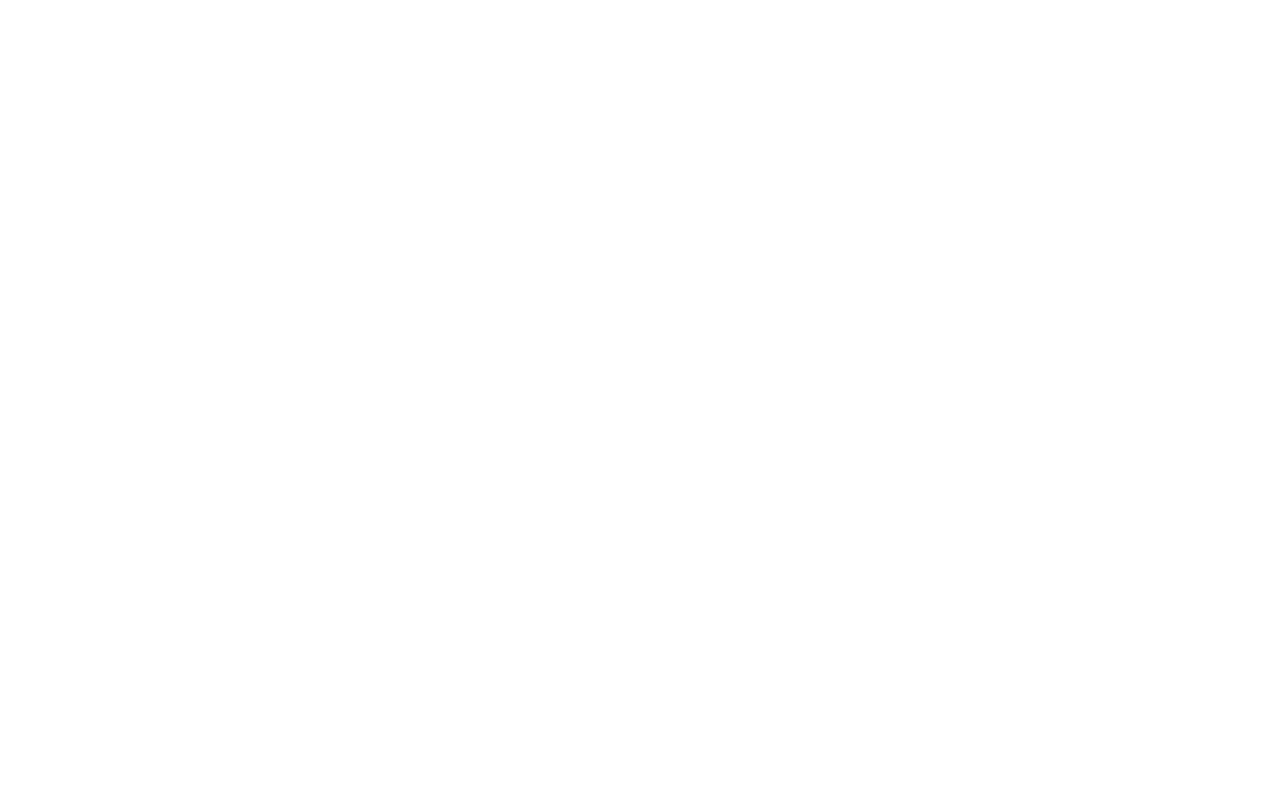
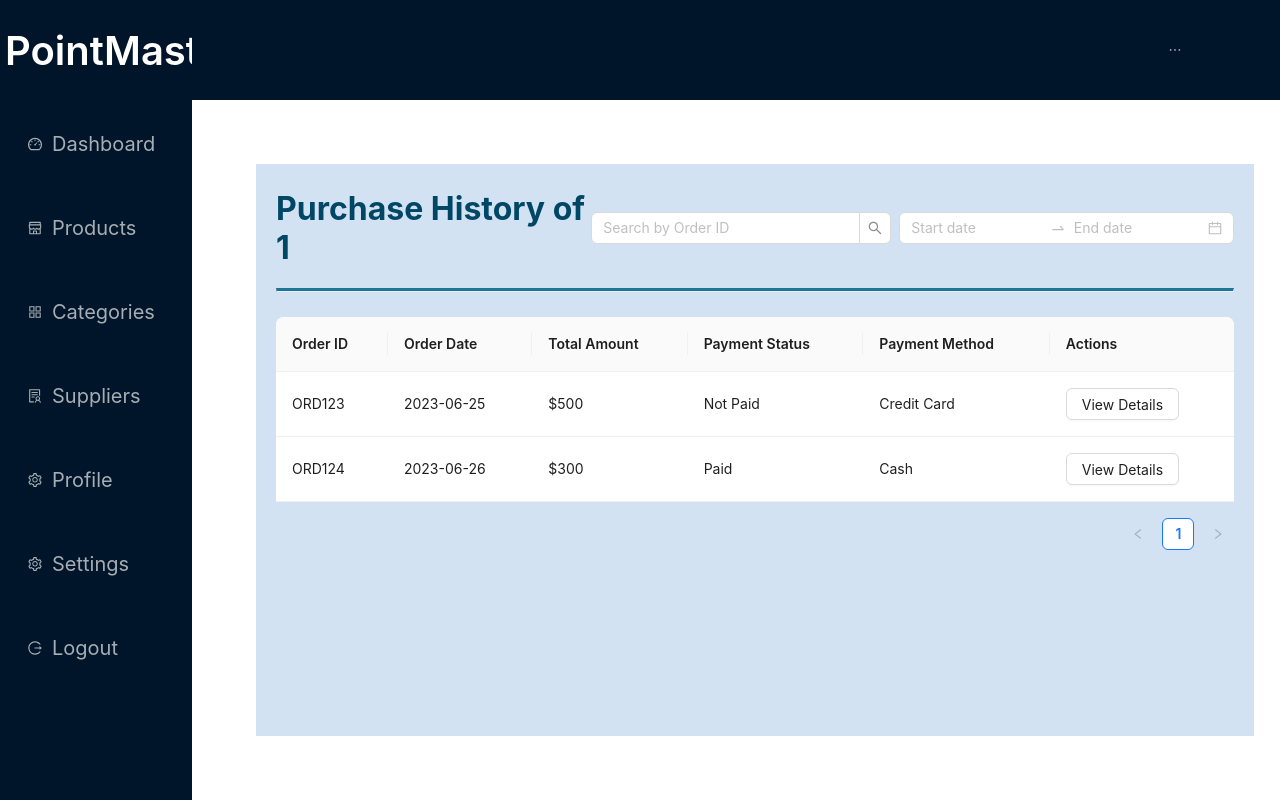
Before and after one commit to PointMaster-POS/web-management, a React (Create React App) app in the folder pointmaster/: page /phistory/1 in a window 1280 px wide. Before the commit this address had no page. Built offline with nearby package versions, Linux system fonts and the light colour scheme.

Commit message:
Adding purchase history page and its css file

```diff
--- a/pointmaster/src/App.js
+++ b/pointmaster/src/App.js
@@ -14,7 +14,7 @@ function App() {
               <Route path="/" element={<InventoryDashboard />} />
               <Route path="/category" element={<Category />} />
               <Route path="/suppliers" element={<Suppliers />} />
-              <Route path="/phistory" element={<PurchaseHistory />} />
+              <Route path="/phistory/:supplier_id" element={<PurchaseHistory />} />
           </Routes>
       </Router>
 
--- a/pointmaster/src/pages/Inventory Pages/PurchaseHistory.js
+++ b/pointmaster/src/pages/Inventory Pages/PurchaseHistory.js
@@ -1,11 +1,167 @@
-import React from 'react'
+import React, { useState } from 'react';
+import { Layout, Table, Space, Modal, Input, Button, DatePicker } from 'antd';
+import NavigationBar from '../../components/Inventory Components/NavigationBar';
+import Sidebar from '../../components/Inventory Components/SideBar';
+import { useNavigate, useParams } from 'react-router-dom';
+import { useLocation } from 'react-router-dom';
+import './purchasehistory.css';
 
-function PurchaseHistory() {
+const { Content } = Layout;
+const { Search } = Input;
+const { RangePicker } = DatePicker;
+
+const initialData = [
+  {
+    key: '1',
+    order_id: 'ORD123',
+    supplier_id: 'SUP123',
+    order_date: '2023-06-25',
+    total_amount: '$500',
+    payment_status: 'Not Paid',
+    payment_method: 'Credit Card',
+    items: [
+      { item_id: 'item001', name: 'Product A', quantity: 2, unit_price: '$100' },
+      { item_id: 'item002', name: 'Product B', quantity: 1, unit_price: '$300' },
+    ],
+  },
+  {
+    key: '2',
+    order_id: 'ORD124',
+    supplier_id: 'SUP124',
+    order_date: '2023-06-26',
+    total_amount: '$300',
+    payment_status: 'Paid',
+    payment_method: 'Cash',
+    items: [
+      { item_id: 'item003', name: 'Product C', quantity: 3, unit_price: '$100' },
+    ],
+  },
+
+];
+
+const PurchaseHistory = () => {
+  const { supplier_id } = useParams();            //  to get supplier_id from URL
+  const [data, setData] = useState(initialData);
+  const [filteredData, setFilteredData] = useState(initialData);
+  const [searchText, setSearchText] = useState('');
+  const [selectedOrder, setSelectedOrder] = useState(null);
+
+
+  const handleSearch = (value) => {
+    const filtered = data.filter(item =>
+      item.order_id.toLowerCase().includes(value.toLowerCase())
+    );
+    setFilteredData(filtered);
+    setSearchText(value);
+  };
+
+  const showDetailsModal = (record) => {
+    setSelectedOrder(record);
+  };
+
+  const handleDateChange = (dates, dateStrings) => {
+    const filtered = data.filter(item => {
+      const orderDate = new Date(item.order_date);
+      return orderDate >= new Date(dateStrings[0]) && orderDate <= new Date(dateStrings[1]);
+    });
+    setFilteredData(filtered);
+  };
+
+  const columns = [
+    {
+      title: 'Order ID',
+      dataIndex: 'order_id',
+      key: 'order_id',
+    },
+    {
+      title: 'Order Date',
+      dataIndex: 'order_date',
+      key: 'order_date',
+    },
+    {
+      title: 'Total Amount',
+      dataIndex: 'total_amount',
+      key: 'total_amount',
+    },
+    {
+      title: 'Payment Status',
+      dataIndex: 'payment_status',
+      key: 'payment_status',
+    },
+    {
+      title: 'Payment Method',
+      dataIndex: 'payment_method',
+      key: 'payment_method',
+    },
+    {
+      title: 'Actions',
+      key: 'actions',
+      render: (text, record) => (
+        <Button onClick={() => showDetailsModal(record)}>View Details</Button>
+      ),
+    },
+  ];
+
+  const orderColumns = [
+    {
+      title: 'Item ID',
+      dataIndex: 'item_id',
+      key: 'item_id',
+    },
+    {
+      title: 'Item Name',
+      dataIndex: 'name',
+      key: 'name',
+    },
+    {
+      title: 'Quantity',
+      dataIndex: 'quantity',
+      key: 'quantity',
+    },
+    {
+      title: 'Unit Price',
+      dataIndex: 'unit_price',
+      key: 'unit_price',
+    },
+  ];
+
   return (
-    <div>
-      <h1>hello world</h1>
-    </div>
-  )
+    <Layout style={{ minHeight: '100vh' }}>
+      <Sidebar />
+      <Layout className="site-layout">
+        <NavigationBar />
+        <Content className="content">
+          <div className="box">
+            <div className="header-container">
+              <h2>Purchase History of {supplier_id}</h2>
+              <Space className="search-bar-container">
+                <Search
+                  placeholder="Search by Order ID"
+                  onSearch={handleSearch}
+                  onChange={(e) => handleSearch(e.target.value)}
+                  value={searchText}
+                  style={{ width: 300 }}
+                />
+                <RangePicker onChange={handleDateChange} />
+              </Space>
+            </div>
+            <hr />
+            <Table columns={columns} dataSource={filteredData} pagination={{ pageSize: 10 }} />
+            {selectedOrder && (
+              <Modal
+                title={`Order Details - ${selectedOrder.order_id}`}
+                visible={!!selectedOrder}
+                onCancel={() => setSelectedOrder(null)}
+                footer={null}
+              >
+                <Table columns={orderColumns} dataSource={selectedOrder.items} pagination={false} />
+              </Modal>
+            )}
+          </div>
+        </Content>
+      </Layout>
+    </Layout>
+  );
 };
 
 export default PurchaseHistory;
--- a/pointmaster/src/pages/Inventory Pages/Suppliers.js
+++ b/pointmaster/src/pages/Inventory Pages/Suppliers.js
@@ -97,15 +97,10 @@ const Suppliers = () => {
   const [data, setData] = useState(initialData);
   const [searchText, setSearchText] = useState('');
   const [filteredData, setFilteredData] = useState(data);
-  const [isEditModalVisible, setIsEditModalVisible] = useState(false);
-  const [currentRecord, setCurrentRecord] = useState(null);
-  const [form] = Form.useForm();
-
   const navigate = useNavigate();
 
-  const handleViewOrders = (supplierId) => {
-    navigate('/phistory');
-    console.log('Viewing orders for supplier:', supplierId);
+  const handleViewOrders = (supplier_id) => {
+    navigate(`/phistory/${supplier_id}`);
   };
 
   const handleEdit = (values) => {
@@ -114,13 +109,6 @@ const Suppliers = () => {
     );
     setData(newData);
     setFilteredData(newData);
-    setIsEditModalVisible(false);
-  };
-
-  const showEditModal = (record) => {
-    setCurrentRecord(record);
-    form.setFieldsValue(record);
-    setIsEditModalVisible(true);
   };
 
   const showDeleteConfirm = (supplierName) => {
@@ -135,7 +123,7 @@ const Suppliers = () => {
 
   const handleSearch = (value) => {
     const filtered = data.filter(item =>
-      item.supplier_id.includes(value) || item.supplier_name.toLowerCase().includes(value.toLowerCase())
+      item.supplier_id.toLowerCase().includes(value.toLowerCase()) || item.supplier_name.toLowerCase().includes(value.toLowerCase())
     );
     setFilteredData(filtered);
     setSearchText(value);
@@ -192,7 +180,7 @@ const Suppliers = () => {
       render: (text, record) => (
         <Space size="middle">
           <EditOutlined
-            onClick={() => showEditModal(record)}
+            onClick={() => handleEdit(record)}
             style={{ color: '#1890ff', cursor: 'pointer', transform: 'scale(1.25)' }}
           />
           <DeleteOutlined
@@ -205,7 +193,7 @@ const Suppliers = () => {
   ];
 
   const paginationConfig = {
-    pageSize: 13,
+    pageSize: 10,
     hideOnSinglePage: true, // Hide pagination if there's only one page
   };
 
@@ -227,42 +215,10 @@ const Suppliers = () => {
               />
             </div>
             <hr />
-            <Table className="table" columns={columns} dataSource={filteredData} pagination={paginationConfig} />
+            <Table columns={columns} dataSource={filteredData} pagination={paginationConfig} />
           </div>
         </Content>
       </Layout>
-      <Modal
-        title="Edit Supplier"
-        visible={isEditModalVisible}
-        onCancel={() => setIsEditModalVisible(false)}
-        onOk={() => form.submit()}
-        okText="Save"
-        cancelText="Cancel"
-      >
-        <Form form={form} layout="vertical" onFinish={handleEdit}>
-          <Form.Item label="Supplier ID" name="supplier_id">
-            <Input disabled />
-          </Form.Item>
-          <Form.Item label="Supplier Name" name="supplier_name">
-            <Input />
-          </Form.Item>
-          <Form.Item label="Contact Person" name="contact_person">
-            <Input />
-          </Form.Item>
-          <Form.Item label="Contact Number" name="contact_number">
-            <Input />
-          </Form.Item>
-          <Form.Item label="Email Address" name="email">
-            <Input />
-          </Form.Item>
-          <Form.Item label="Address" name="address">
-            <Input />
-          </Form.Item>
-          <Form.Item label="Bank Details" name="bank_details">
-            <Input />
-          </Form.Item>
-        </Form>
-      </Modal>
     </Layout>
   );
 };
--- a/pointmaster/src/pages/Inventory Pages/purchasehistory.css
+++ b/pointmaster/src/pages/Inventory Pages/purchasehistory.css
@@ -0,0 +1,41 @@
+.box {
+    margin-top: 140px;
+    margin-left: 40px;
+    width: 96%;
+    padding: 20px;
+    background-color: #d2e2f3;
+    margin-bottom: 40px;
+  }
+
+  .header-container {
+    display: flex;
+    justify-content: space-between;
+    align-items: center;
+    margin-bottom: 16px;
+}
+
+  .search-bar-container {
+    display: flex;
+    align-items: center;
+  }
+
+  .content {
+    padding: 24px;
+  }
+
+  .site-layout {
+    background: #fff;
+  }
+
+  .box h2 {
+    margin-top: 5px;
+    margin-bottom: 5px;
+    font-size: 2rem;
+    color: #004765;
+  }
+
+  hr {
+    border-top: 3px solid #1b749a;
+    width: 100%;
+    margin-bottom: 25px;
+  }
```
